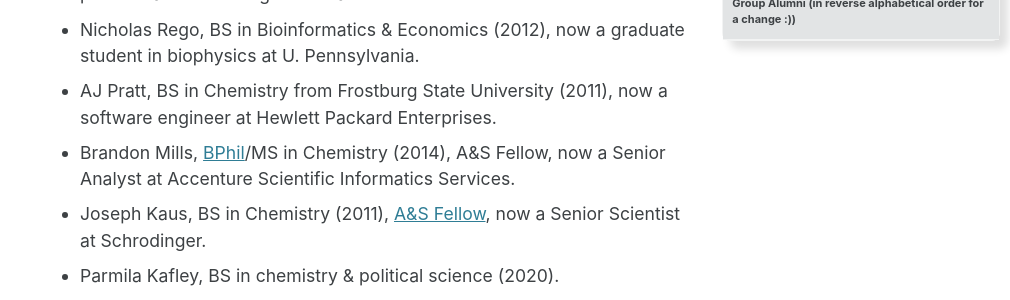
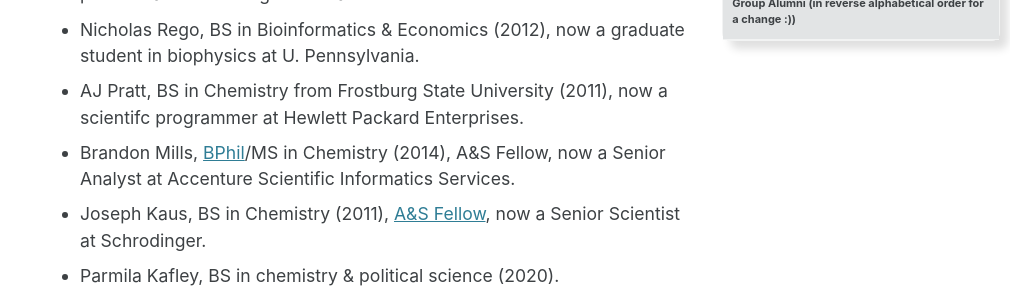
Before and after one commit to darianyang/mm-github-pages-test, a Jekyll site: the page built from _pages/people.md, in a window 1280 px wide and 900 px high, scrolled down 1957 px. Shown: the part 180-480 px from the top of the window, without its empty margins (270-1280 px from the left). Built offline with Jekyll 4.4.1, drawn with Linux system fonts in a browser that asks for light colours; cached includes are drawn as plain includes.

Commit message:
Update people.md

```diff
--- a/_pages/people.md
+++ b/_pages/people.md
@@ -87,7 +87,7 @@ current_group:
 * Maria (Panteva) Salari, BS in Chemistry (2010), [Assistant Professor at McKendree University](https://www.mckendree.edu/directory/maria-salari.php).
 * Ali Sinan Saglam, PhD in Chemistry (2018), DAAD Grant awardee, now a postdoc at U. Pittsburgh Medical School.
 * Nicholas Rego, BS in Bioinformatics & Economics (2012), now a graduate student in biophysics at U. Pennsylvania.
-* AJ Pratt, BS in Chemistry from Frostburg State University (2011), now a software engineer at Hewlett Packard Enterprises.
+* AJ Pratt, BS in Chemistry from Frostburg State University (2011), now a scientifc programmer at Hewlett Packard Enterprises.
 * Brandon Mills, [BPhil](http://www.honorscollege.pitt.edu/bphil-degree)/MS in Chemistry (2014), A&S Fellow, now a Senior Analyst at Accenture Scientific Informatics Services.
 * Joseph Kaus, BS in Chemistry (2011), [A&S Fellow](https://www.asundergrad.pitt.edu/research/awards-and-funding#summer-undergraduate-research-awards), now a Senior Scientist at Schrodinger.
 * Parmila Kafley, BS in chemistry & political science (2020).
```
